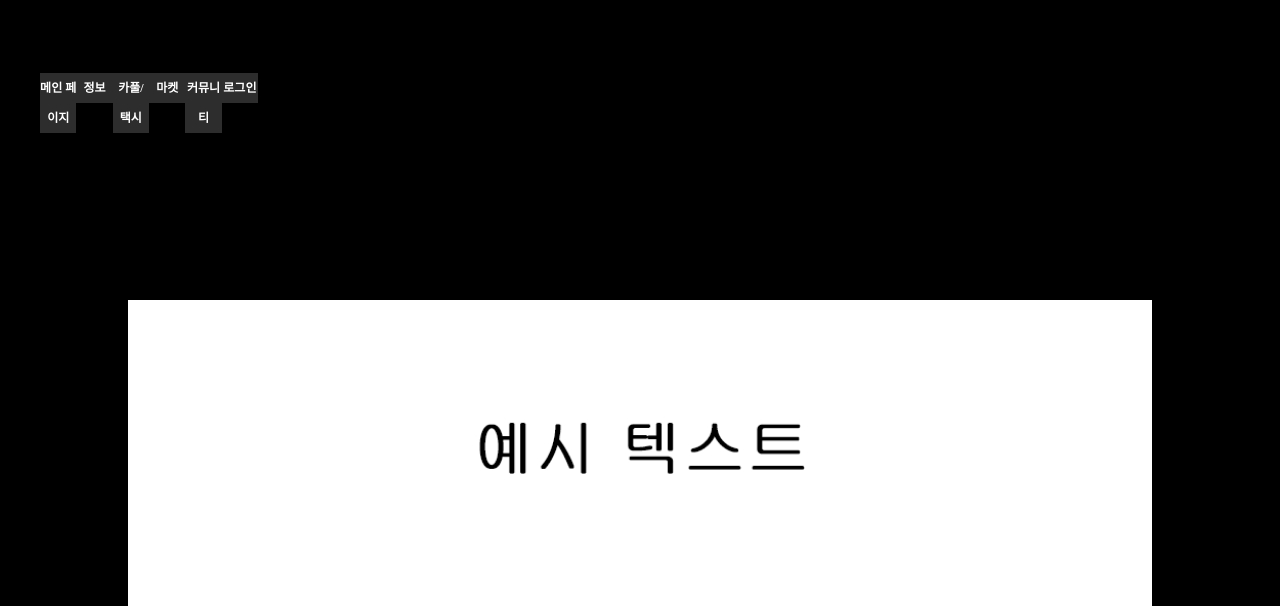
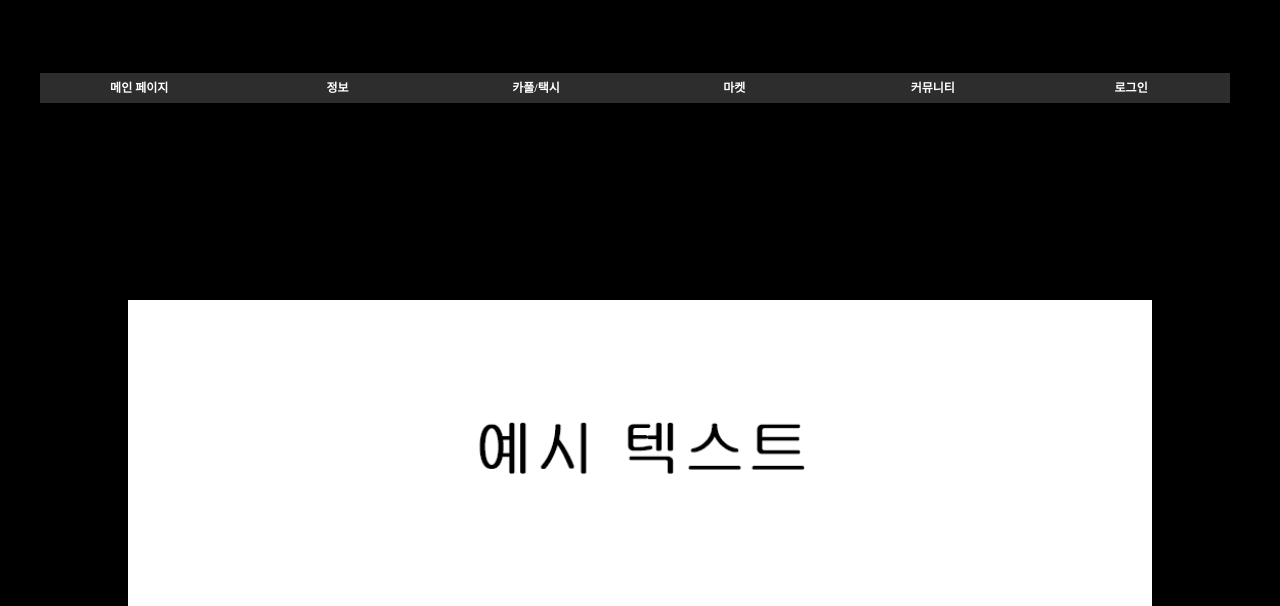
Before and after one commit to Mad-Alchemist/IP, a PHP site: page /main.php in a window 1280 px wide. Shown: the top 606 px of the page. Run offline with PHP 8.4, Linux system fonts and the light colour scheme.

Commit message:
ㅁㄴㅇㅁㄴㅇ

```diff
--- a/css/a.css
+++ b/css/a.css
@@ -7,6 +7,8 @@ body{
   position: fixed;
   z-index:10;
   top: 60px;
+  width: 100vw;
+  height:auto;
   text-align: center;
 }
 
```
